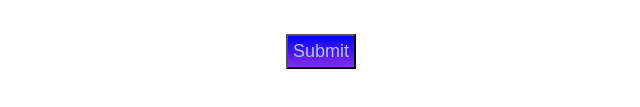
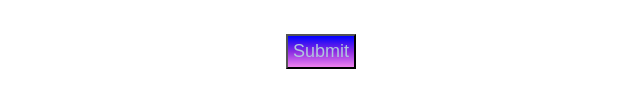
Before and after one commit to NitroAlien3000/Coding-Project, a plain HTML site: page index.html in a window 1280 px wide. In both pictures the pointer is over the button "Submit". Shown: the part 1138-1245 px from the top of the page, without its empty margins (319-959 px from the left). Drawn offline with Linux system fonts and the light colour scheme.

Commit message:
style.css

```diff
--- a/style.css
+++ b/style.css
@@ -17,6 +17,9 @@ body{
 	background: linear-gradient(blue, blueviolet);
 	font-size: 18px;
 	padding: 5px;
+}
+#btn:hover{
+	background: linear-gradient(blue, blueviolet, violet);
 }
 .basic{
 	width: 250px;
```
